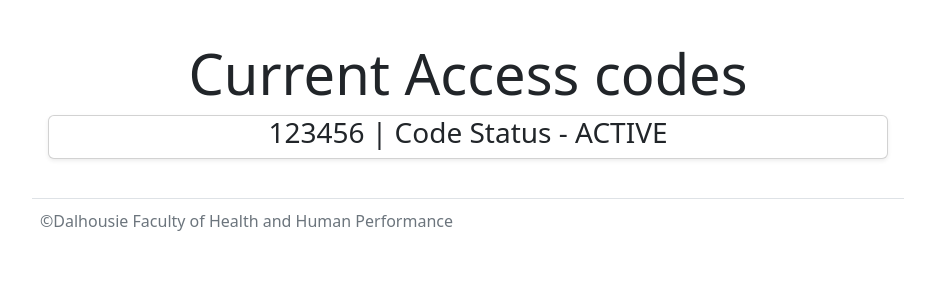
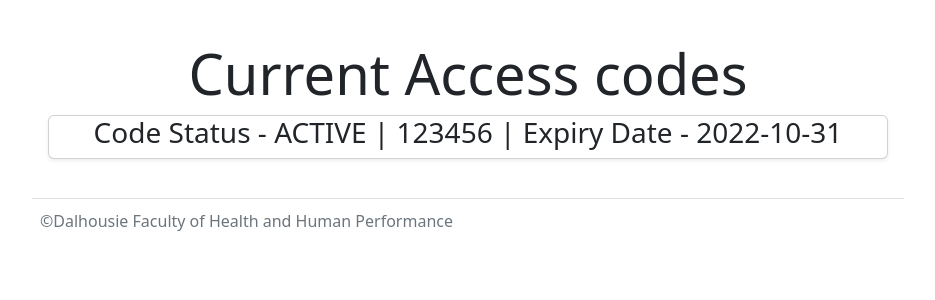
Before and after one commit to Andyzhang222/hhp-recreation-library, a PHP site: page /pages/access-codes.php in a window 1280 px wide. Shown: the part 73-373 px from the top of the page, without its empty margins (172-1107 px from the left). Run offline with PHP 8.4, Linux system fonts and the light colour scheme; data comes from the database, SQL or seed files in the repository.

Commit message:
Display access codes completed

```diff
--- a/pages/access-codes.php
+++ b/pages/access-codes.php
@@ -17,8 +17,10 @@
 
             if($resultCheck > 0){
                 while($row = mysqli_fetch_assoc($result)){
-                    echo $row['code'] . " | Code Status - " ;
-                    echo $row['code_status'] . "<br>";
+                    echo " Code Status - ";
+                    echo $row['code_status'] . "  |  " ;
+                    echo $row['code'] . "  | Expiry Date - ";
+                    echo $row['expire_date'] . " <br>";
 
                 }
 
```
